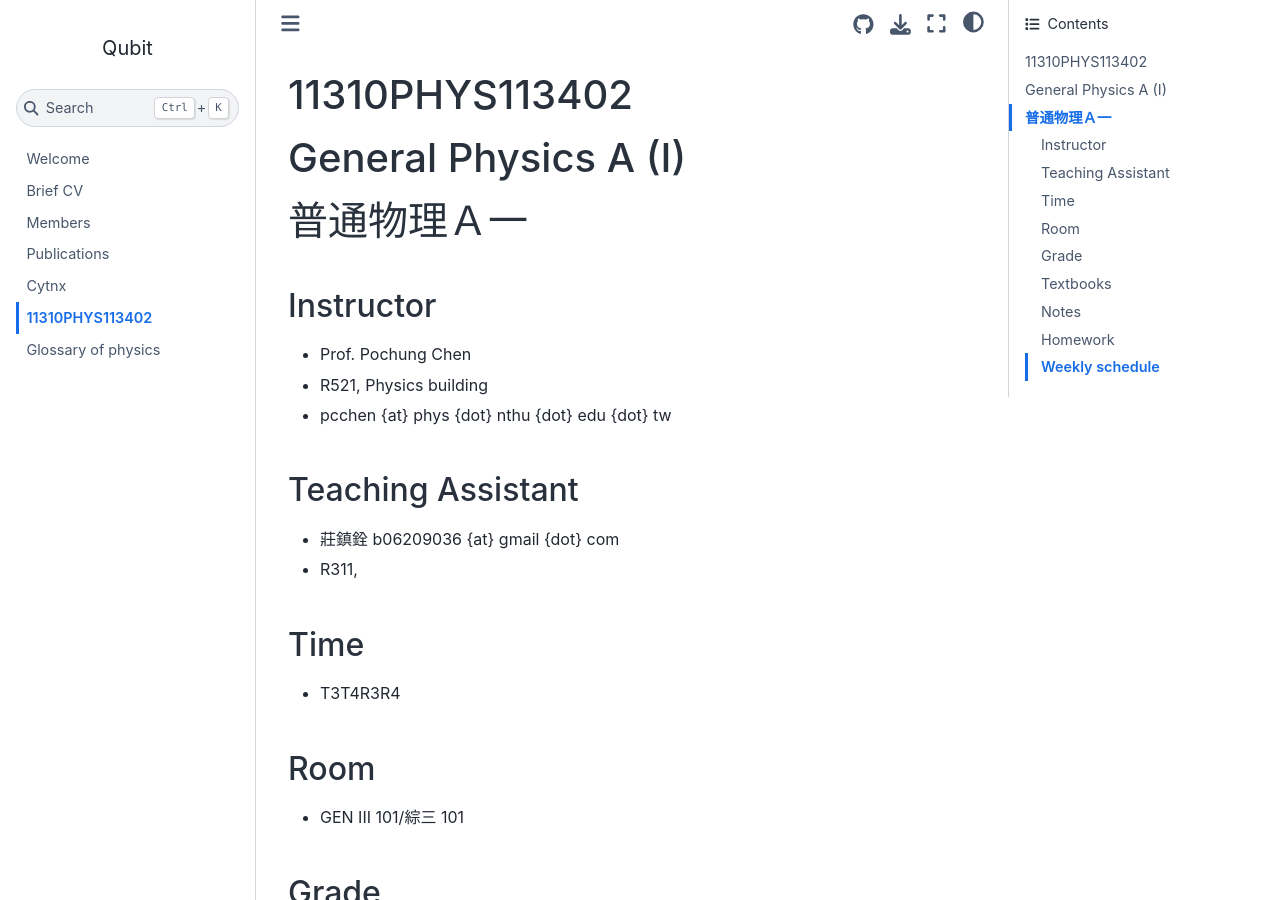
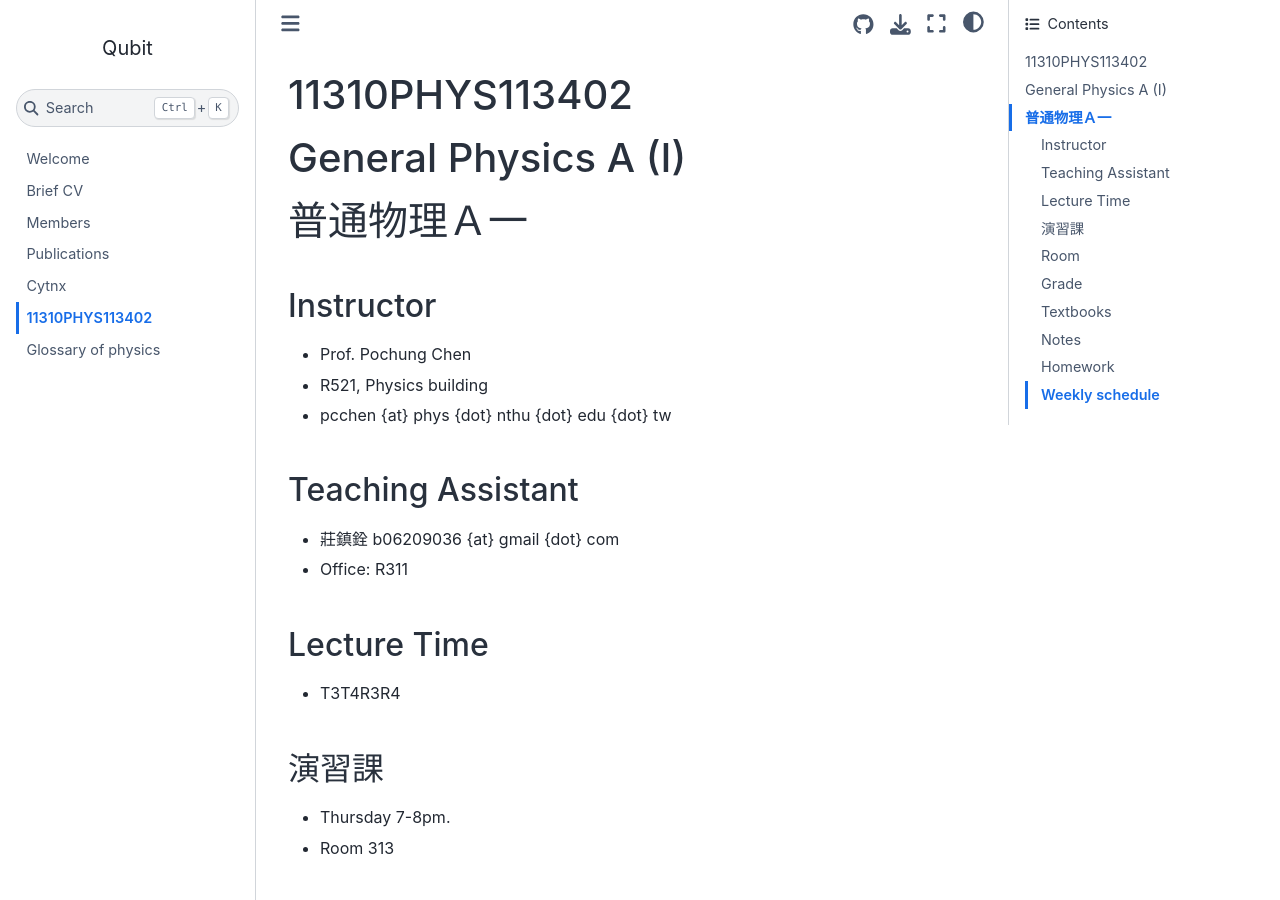
Before and after one commit to pcchen/pcchen.github.io, a Jupyter Book: the page built from teaching/11310PHYS113402.md, in a window 1280 px wide and 900 px high. Built offline with Jupyter Book 1.0.4 settings and Sphinx 7.4.7 and the Sphinx Book theme 1.1.4, drawn with Linux system fonts in a browser that asks for light colours.

Commit message:
update TA session

```diff
--- a/teaching/11310PHYS113402.md
+++ b/teaching/11310PHYS113402.md
@@ -9,10 +9,14 @@
 
 ## Teaching Assistant
 * 莊鎮銓 b06209036 {at} gmail {dot} com
-* R311,
+* Office: R311
 
-## Time
+## Lecture Time
 * T3T4R3R4
+
+## 演習課
+* Thursday 7-8pm.
+* Room 313
 
 ## Room
 * GEN III 101/綜三 101
@@ -21,8 +25,6 @@
 * Midterm (45%)+ final (45%) + homework (10%)
 * Scientific calculator is allowed in the exams.
   * Programming and plotting are not allowed.
-
-
 
 ## Textbooks
 * [Physics for Scientists and Engineers & with Modern Physics 10/e (Serway and Jewett)](https://www.tsanghai.com.tw/book_detail.php?c=264&no=3826#p=1)
```
